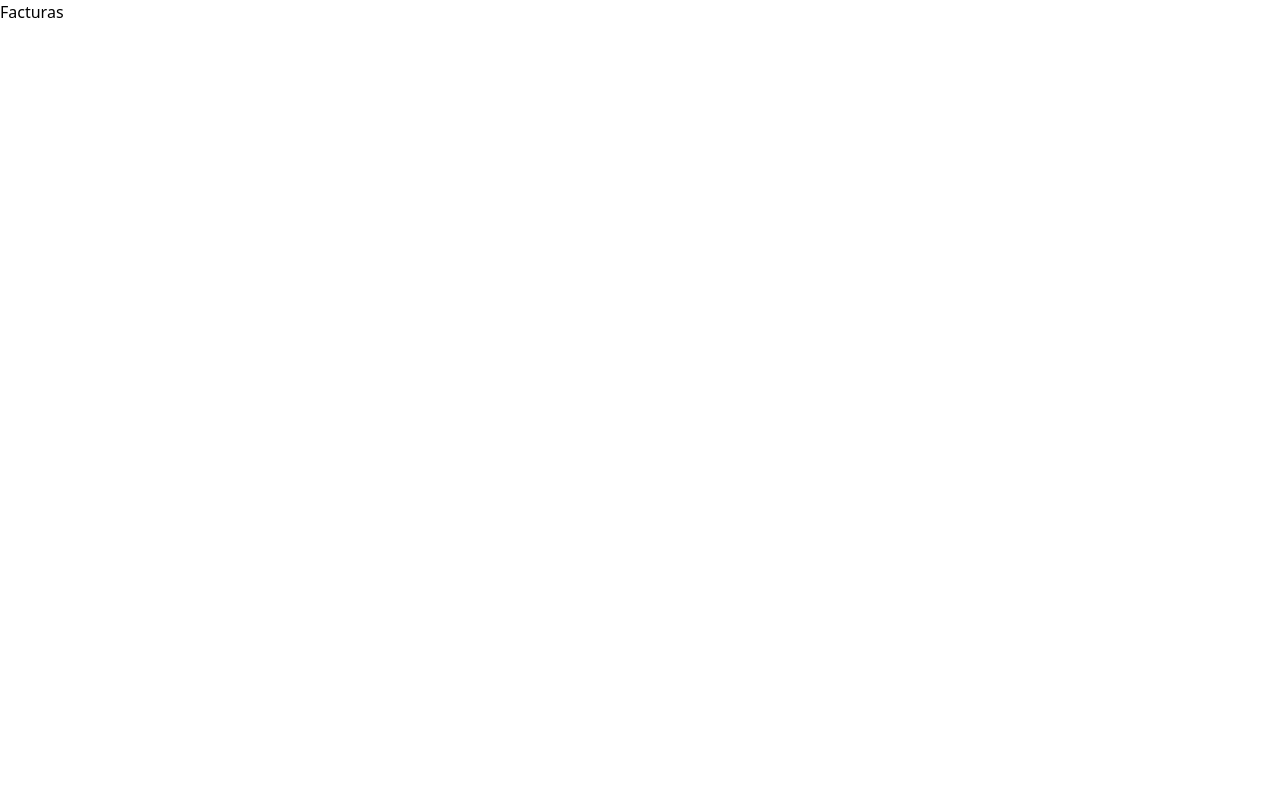
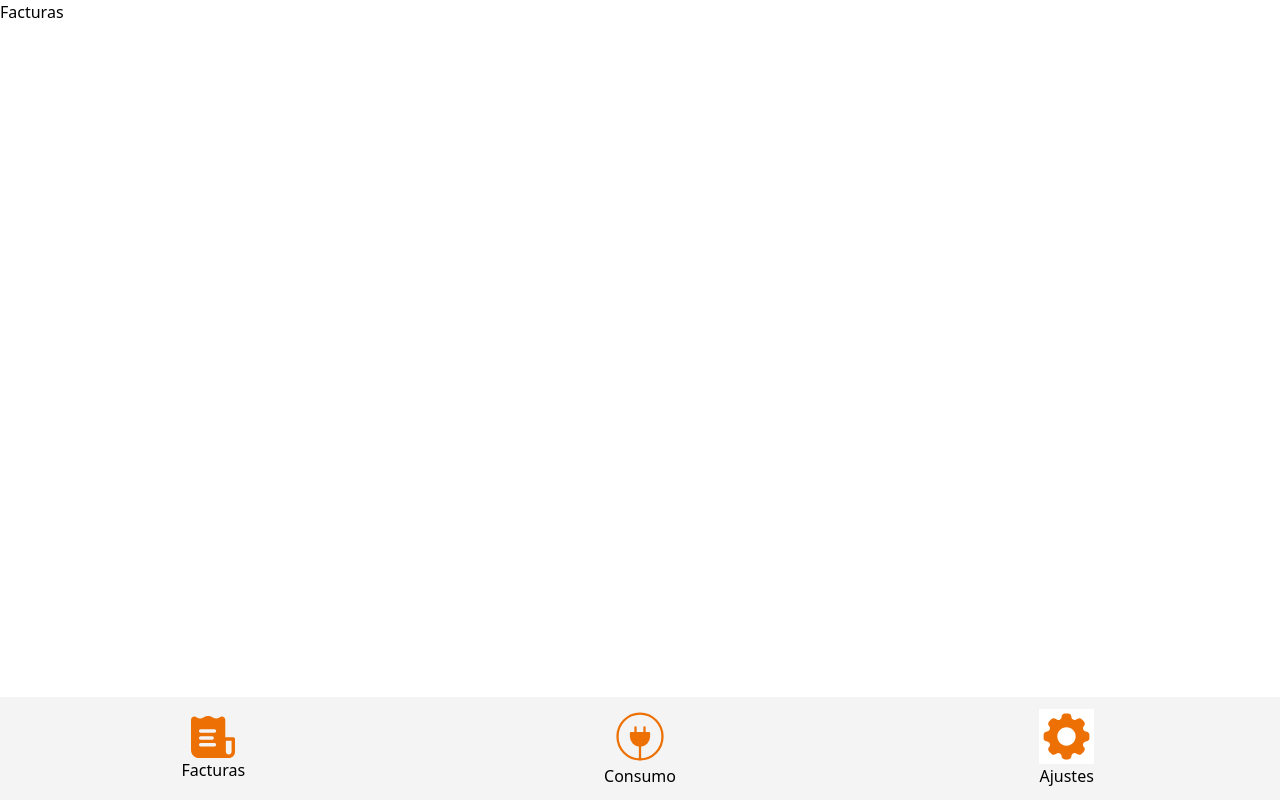
Before and after one commit to ASunart/enerbit-app, a React (Vite) app: page /facturas in a window 1280 px wide. Built offline with nearby package versions, Linux system fonts and the light colour scheme.

Commit message:
Nav bar structure done

```diff
--- a/src/Pages/FacturasPage.jsx
+++ b/src/Pages/FacturasPage.jsx
@@ -1,7 +1,18 @@
+import { navOptions } from "../const/navOptions"
+
 export function FacturasPage() {
-    return(
+    return (
         <>
-        <h1>Facturas</h1>
+            <h1>Facturas</h1>
+            <nav className="absolute bottom-0 w-full py-3 bg-[#f4f4f4]">
+                <ul className="grid grid-cols-3 place-items-center justify-center">
+                    {
+                        navOptions.map(({ label, image }) => {
+                            return <li key={label} className="flex flex-col items-center"><img src={image} alt={label} className="w-1/2 stroke-gray-600"/> {label}</li>
+                        })
+                    }
+                </ul>
+            </nav>
         </>
     )
 }
--- /dev/null
+++ b/src/const/navOptions.js
@@ -0,0 +1,14 @@
+export const navOptions = [
+    {
+        label: 'Facturas',
+        image: '../src/assets/icons/facturas-icon.svg'
+    },
+    {
+        label: 'Consumo',
+        image: '../src/assets/icons/consumo-icon.svg'
+    },
+    {
+        label: 'Ajustes',
+        image: '../src/assets/icons/ajustes-icon.svg'
+    },
+]
```
